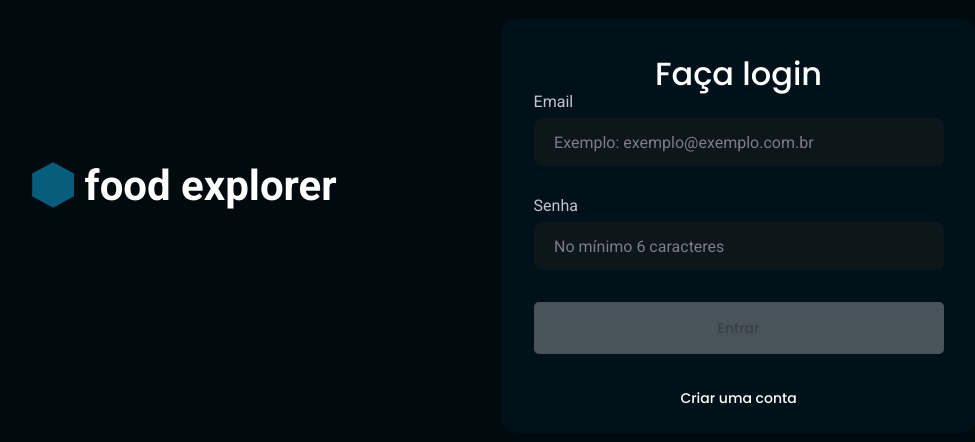
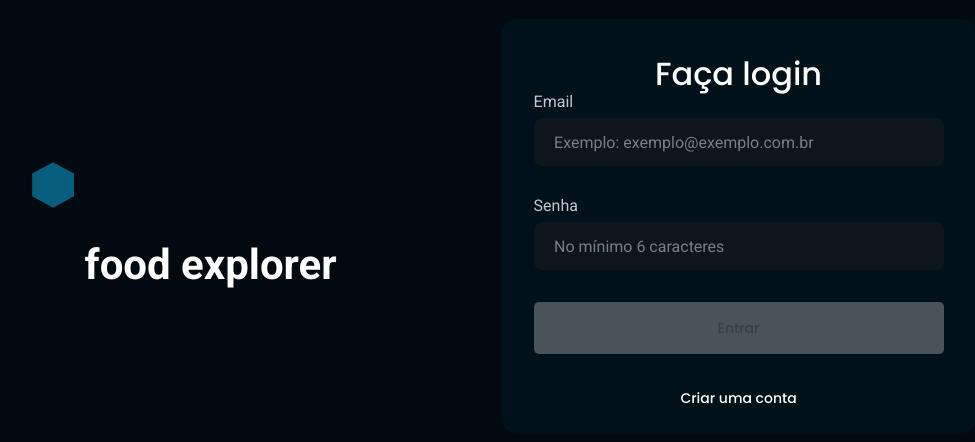
Before and after one commit to victorsgb/food-explorer-frontend, a React (Create React App) app: page / in a window 1280 px wide. Shown: the part 174-616 px from the top of the page, without its empty margins (58-1033 px from the left). Built offline with nearby package versions, Linux system fonts and the light colour scheme.

Commit message:
WIP: DishCardsWrapper and DishCard in progress

```diff
--- /dev/null
+++ b/src/components/DishCardsWrapper/index.tsx
@@ -0,0 +1,39 @@
+// Styling related imports
+import { Container, Content } from './styles';
+
+// Type imports
+import { DishProps } from '../../pages/Dish/New';
+
+interface DishCardProps {
+  admin?: boolean;
+  dishData: DishProps;
+}
+
+export function DishCard({ admin, dishData }: DishCardProps){
+  return (
+    <Content>
+
+    </Content>
+  );
+}
+
+export interface DishCardsWrapperProps {
+  category: string;
+  admin?: boolean;
+  dishesData: DishProps[]
+}
+
+export function DishCardsWrapper({ category, admin, dishesData }: DishCardsWrapperProps){
+
+  return (
+    <Container>
+      { (dishesData &&
+        dishesData.length > 0) &&
+        <h2>{category}</h2> }
+      {dishesData && dishesData.map((item, index) => (
+        <DishCard key={index}
+          admin={admin}
+          dishData={item}/> ))}
+    </Container>
+  );
+}
--- /dev/null
+++ b/src/components/DishCardsWrapper/styles.ts
@@ -0,0 +1,12 @@
+import styled from 'styled-components';
+
+export const Container = styled.div`
+
+`;
+
+export const Content = styled.div`
+  height: 20px;
+  width: 20px;
+  background-color: green;
+  border-radius: 8px;
+`;
--- a/src/components/Header/index.tsx
+++ b/src/components/Header/index.tsx
@@ -34,7 +34,7 @@ export function Header() {
   return (
     <Container>
       <div className='left-elements'>
-        <Logo />
+        <Logo showAdmin={true} />
         <Input type='name'
           icon={FiSearch}
           placeholder='Busque por pratos ou ingredientes' />
--- a/src/components/Logo/index.tsx
+++ b/src/components/Logo/index.tsx
@@ -1,15 +1,31 @@
+// Custom hooks
+import { useAuth } from '../../hooks/auth';
+
 // Styling related imports
 import { Container } from './styles';
 import { polygon } from '../../assets';
 
-export function Logo() {
+interface LogoProps {
+  showAdmin?: boolean;
+}
+
+export function Logo({ showAdmin }: LogoProps) {
+
+  const { user } = useAuth();
+
   return (
     <Container className='logo'>
       <img src={polygon}
         alt='Logotipo do FoodExplorer' />
-      <h1 className='roboto-giant-bold'>
-        food explorer
-      </h1>
+      <div>
+        <h1 className='roboto-giant-bold'>
+          food explorer
+        </h1>
+        { user && user.admin && showAdmin &&
+          <span className='roboto-smallest-regular'>
+            admin
+          </span> }
+      </div>
     </Container>
   );
 }
--- a/src/components/Logo/styles.ts
+++ b/src/components/Logo/styles.ts
@@ -12,9 +12,23 @@ export const Container = styled.div`
     width: clamp(1.2rem, 8vw, 4.2rem);
   }
 
-  h1 {
-    white-space: nowrap;
-    color: ${({ theme }) => theme.light[100]};
-    font-size: clamp(1.2rem, 5vw, 4.2rem);
+  div {
+
+    display: flex;
+    flex-direction: column;
+    align-items: flex-end;
+    justify-content: center;
+    gap: 0;
+    height: fit-content;
+
+    h1 {
+      white-space: nowrap;
+      color: ${({ theme }) => theme.light[100]};
+      font-size: clamp(1.2rem, 5vw, 4.2rem);
+    }
+    span {
+      color: ${({ theme }) => theme.tints.cake[200]};
+      line-height: 12px;
+    }
   }
 `;
--- a/src/pages/Dish/New/index.tsx
+++ b/src/pages/Dish/New/index.tsx
@@ -20,8 +20,9 @@ import { Footer } from '../../../components/Footer';
 import { Container, Content } from './styles';
 import { FiChevronLeft, FiChevronDown, FiUpload, FiCheck } from 'react-icons/fi';
 
-interface DishProps {
+export interface DishProps {
   category?: string;
+  category_id?: string;
   dish?: string;
   cost?: string;
   description?: string;
@@ -35,7 +36,6 @@ export function DishNew(){
 
   const [dishData, setDishData] = useState<DishProps>({});
 
-  // to store new files that the user might want to upload
   const [dishImage, setDishImage] = useState<Blob>();
 
   const [dishImageIssue, setDishImageIssue] = useState<boolean>(false);
@@ -133,8 +133,6 @@ export function DishNew(){
       fileUploadForm.append('image', dishImage as Blob);
 
       try {
-
-        console.log({ ingredients });
 
         await api.post(`/dishes?category=${dishData.category}&dish=${dishData.dish}&ingredients=${ingredients}&cost=${dishData.cost}&description=${dishData.description}`, fileUploadForm );
 
--- a/src/pages/Home/index.tsx
+++ b/src/pages/Home/index.tsx
@@ -1,12 +1,50 @@
+// Core dependencies
+import { useEffect, useState } from 'react';
+
+// External services
+import { api } from '../../services/api';
+
 // Custom components and hooks
 import { Header } from '../../components/Header';
+import { DishCardsWrapper } from '../../components/DishCardsWrapper';
 import { Footer } from '../../components/Footer';
+import { useAuth } from '../../hooks/auth';
 
 // Styling related imports
 import { Container, Content } from './styles';
 import { picture } from '../../assets';
 
+// Type imports
+import { DishProps } from '../Dish/New';
+
+interface CategoryProps {
+  id: string;
+  category: string;
+}
+
 export function Home(){
+
+  const { user } = useAuth();
+
+  const [categories, setCategories] = useState<CategoryProps[]>();
+
+  const [dishes, setDishes] = useState<DishProps[]>([]);
+
+  useEffect(() => {
+
+    async function fetchCategories(){
+      const response = await api.get('/categories');
+      setCategories(response.data);
+    }
+
+    async function fetchDishes(){
+      const response = await api.get('/dishes');
+      setDishes(response.data);
+    };
+
+    fetchCategories();
+    fetchDishes();
+  }, []);
 
   return (
     <Container>
@@ -20,6 +58,12 @@ export function Home(){
               <p className='roboto-small-regular'>Sinta o cuidado do preparo com ingredientes selecionados</p>
             </div>
           </div>
+          { categories && categories.map((item, index) => (
+            <DishCardsWrapper key={index}
+              category={item.category}
+              admin={user && user.admin}
+              dishesData={dishes.filter(dish => dish.category_id === item.id)}  />
+          ))}
         </main>
         <Footer />
       </Content>
--- a/src/pages/Home/styles.ts
+++ b/src/pages/Home/styles.ts
@@ -20,10 +20,10 @@ export const Content = styled.div`
 
   main {
     min-height: 100vh;
+    margin: 16.4rem 6.4rem 4.6rem;
 
     div.banner {
       max-height: 26.0rem;
-      margin: 16.4rem 6.4rem 6.3rem;
       border-radius: 8px;
       background: linear-gradient(180deg, #091E26 0%, #00131C 100%);
 
--- a/src/pages/SignUp/index.tsx
+++ b/src/pages/SignUp/index.tsx
@@ -1,6 +1,9 @@
 // Core dependencies
 import { useEffect, useState } from 'react';
 import { Link, useNavigate } from 'react-router-dom';
+
+// External services
+import { api } from '../../services/api';
 
 // Custom components
 import { Logo } from '../../components/Logo';
@@ -11,8 +14,6 @@ import { Modal } from '../../components/Modal';
 
 // Styling related imports
 import { Container } from './styles';
-import { polygon } from '../../assets';
-import { api } from '../../services/api';
 
 interface SignUpProps {
   name?: string;
```
